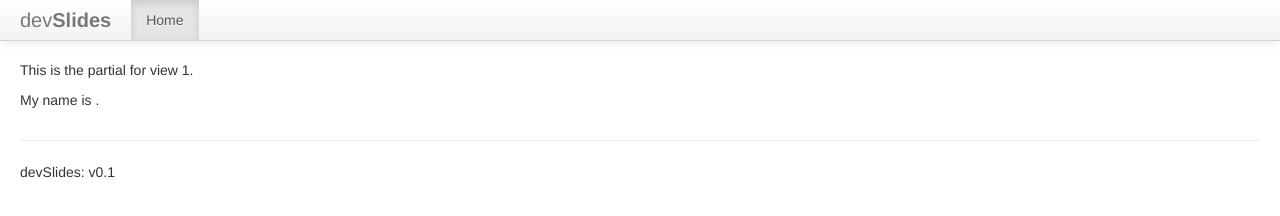
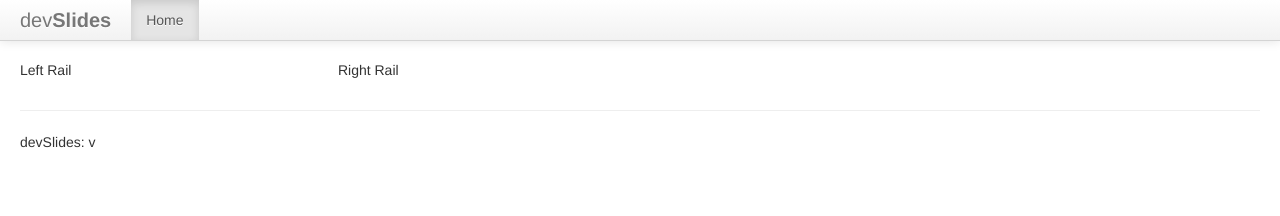
Before and after one commit to bakadev/devSlides, a plain HTML site: page index.html at #!/home in a window 1280 px wide. Drawn offline with nearby package versions, Linux system fonts and the light colour scheme.

Commit message:
Changed design pattern and more testing

```diff
--- a/index.html
+++ b/index.html
@@ -22,7 +22,7 @@
 
 		<script src="js/vendor/modernizr-2.6.2-respond-1.1.0.min.js"></script>
 	</head>
-	<body ng-app="myApp">
+	<body ng-app="devSlides">
 		<div class="navbar navbar navbar-fixed-top">
 			<div class="navbar-inner">
 				<div class="container-fluid">
@@ -42,11 +42,11 @@
 		</div>
 		<div class="container-fluid">
 			<div class="row-fluid">
-				<div class="span3" ng-view>
-					<div>{{name}}</div>
+				<div class="span3" ng-controller="editorFrame">
+					<div>Left Rail</div>
 				</div>
 				<div class="span9" ng-controller="slidePreview">
-					{{name}}
+					<div>Right Rail</div>
 				</div>
 			</div>
 			<hr>
--- a/js/app.js
+++ b/js/app.js
@@ -1,16 +1,39 @@
 'use strict';
 
+var devSlides = angular.module('devSlides.app', []);
 
-// Declare app level module which depends on filters, and services
-angular.module('myApp', ['myApp.filters', 'myApp.services', 'myApp.directives', 'myApp.controllers']).
-	config(['$routeProvider', function($routeProvider) {
-		$routeProvider.when('/view1', {
-			templateUrl: 'partials/partial1.html',
-			controller: 'slidePreview'
-		});
-		$routeProvider.when('/view2', {
-			templateUrl: 'partials/partial2.html',
-			controller: 'MyCtrl2'
-		});
-		$routeProvider.otherwise({redirectTo: '/view1'});
+devSlides.log = angular.module('devSlides.log', []);
+
+angular.module('devSlides', ['devSlides.app']).config(['$routeProvider', function($routeProvider) {
+	$routeProvider.when('/home', {
+		templateUrl: 'partials/partial1.html',
+		controller: 'slidePreview'
+	});
+	// $routeProvider.when('/home', {
+	// 	templateUrl: 'partials/partial2.html',
+	// 	controller: 'editorFrame'
+	// });
+	$routeProvider.otherwise({redirectTo: '/home'});
 }]);
+
+
+
+
+
+// // Declare app level module which depends on filters, and services
+// angular.module('myApp', ['myApp.filters', 'myApp.services', 'myApp.directives', 'myApp.controllers']).
+// 	config(['$routeProvider', function($routeProvider) {
+// 		$routeProvider.when('/home', {
+// 			templateUrl: 'partials/partial1.html',
+// 			controller: 'slidePreview'
+// 		});
+// 		$routeProvider.when('/home', {
+// 			templateUrl: 'partials/partial2.html',
+// 			controller: 'editorFrame'
+// 		});
+// 		$routeProvider.when('/view2', {
+// 			templateUrl: 'partials/partial2.html',
+// 			controller: 'MyCtrl2'
+// 		});
+// 		$routeProvider.otherwise({redirectTo: '/home'});
+// }]).run(function($route){});
--- a/js/controllers.js
+++ b/js/controllers.js
@@ -1,9 +1,19 @@
 'use strict';
 
 /* Controllers */
+devSlides.controller('slidePreview',['$scope', '$http', function($scope, $http){
+	$scope.name = 'Travis Wilson';
+}]);
+devSlides.controller('editorFrame',['$scope', '$http', function($scope, $http){
+	$scope.email = 'traviswilson@gmail.com';
+}]);
 
-angular.module('myApp.controllers', []).
-	controller('slidePreview', [function() {
-	}])
-	.controller('MyCtrl2', [function() {
-	}]);
+// angular.module('myApp.controllers', []).
+// 	controller('slidePreview', function($scope) {
+// 		$scope.name = 'Travis Wilson';
+// 	})
+// 	.controller('editorFrame', function($scope) {
+// 		$scope.email = 'traviswilson@gmail.com';
+// 	})
+// 	.controller('MyCtrl2', [function() {
+// 	}]);
--- a/js/directives.js
+++ b/js/directives.js
@@ -3,7 +3,7 @@
 /* Directives */
 
 
-angular.module('myApp.directives', []).
+angular.module('devSlides.directives', []).
 	directive('appVersion', ['version', function(version) {
 		return function(scope, elm, attrs) {
 			elm.text(version);
--- a/js/filters.js
+++ b/js/filters.js
@@ -2,7 +2,7 @@
 
 /* Filters */
 
-angular.module('myApp.filters', []).
+angular.module('devSlides.filters', []).
 	filter('interpolate', ['version', function(version) {
 		return function(text) {
 			return String(text).replace(/\%VERSION\%/mg, version);
--- a/js/services.js
+++ b/js/services.js
@@ -5,5 +5,5 @@
 
 // Demonstrate how to register services
 // In this case it is a simple value service.
-angular.module('myApp.services', []).
+angular.module('devSlides.services', []).
   value('version', '0.1');
```
Also changed, not shown: partials/partial2.html (+1 -4 lines).
